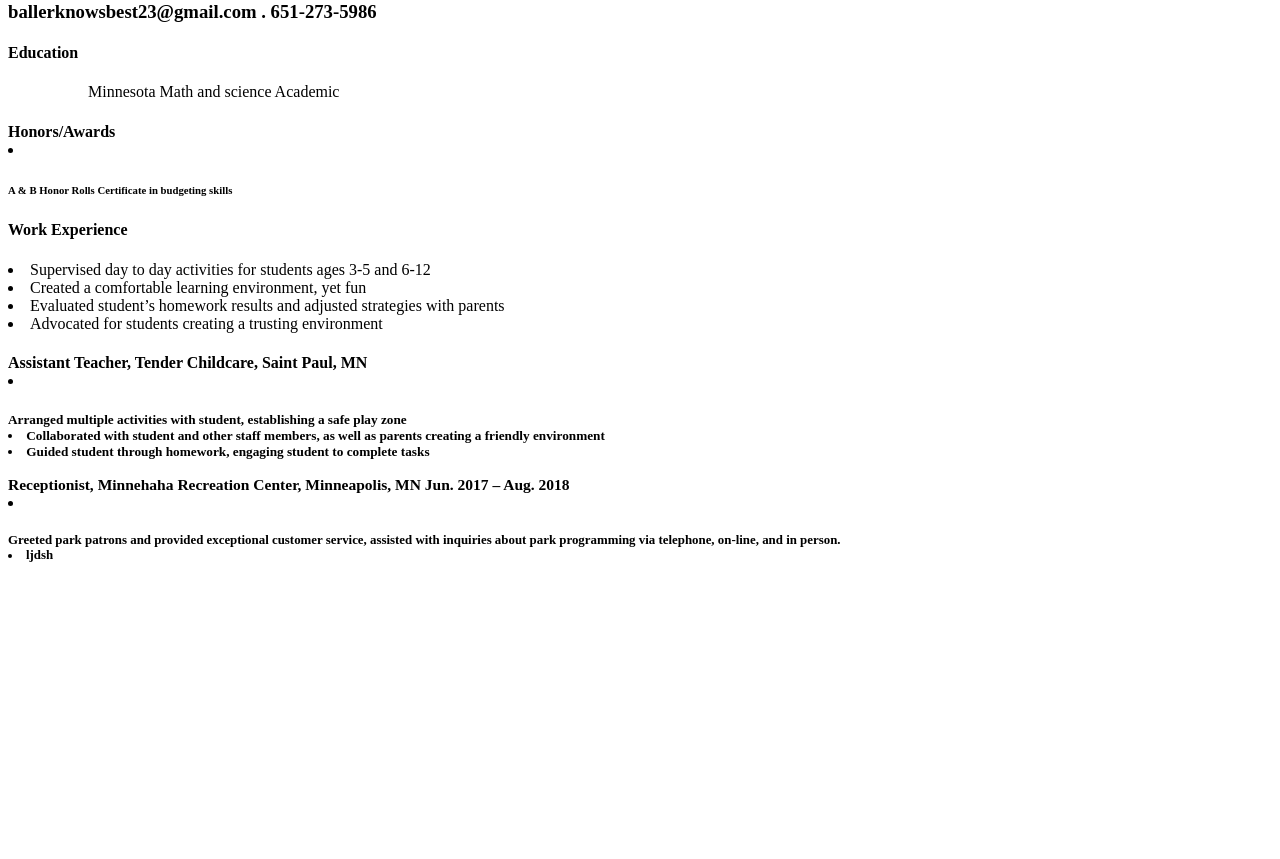
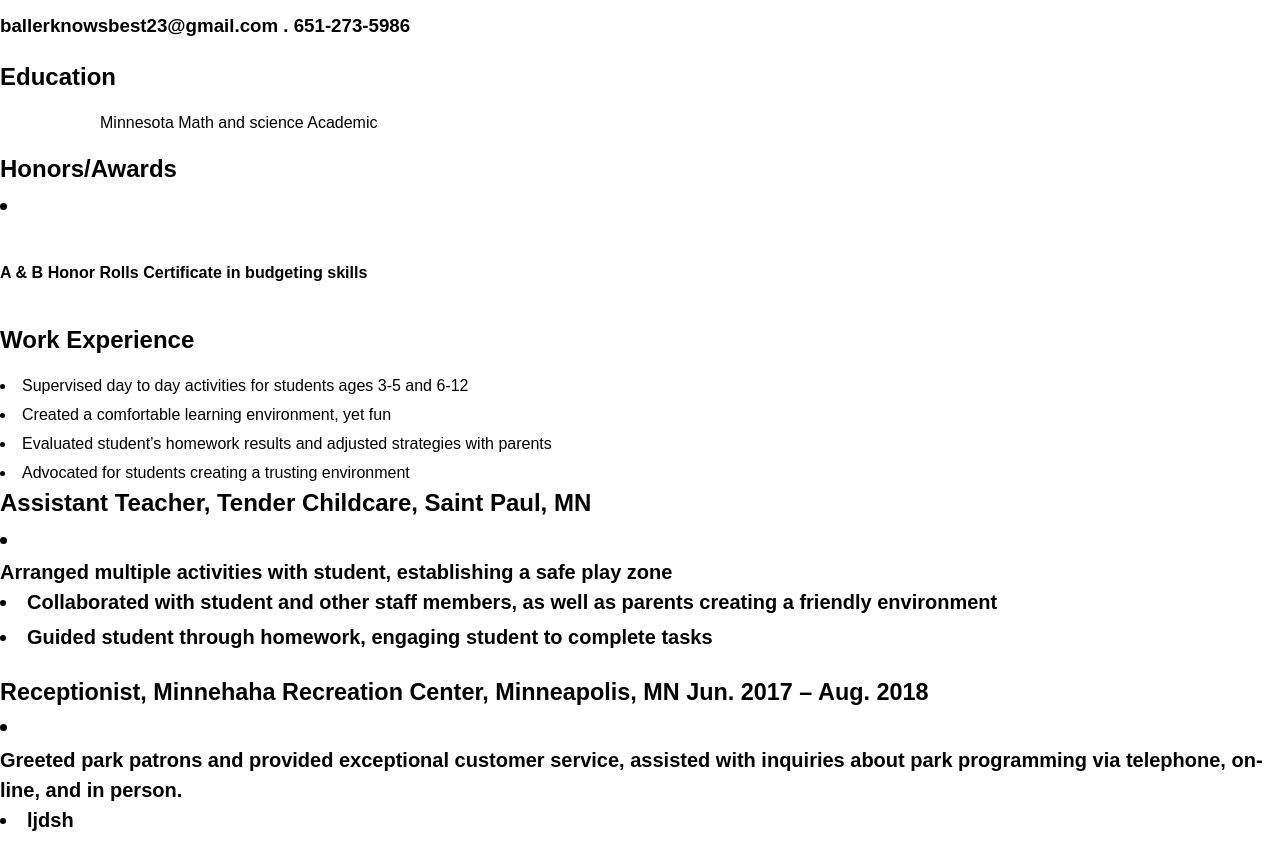
Before and after one commit to Abdirahman1003/Abdirahman1003.github.io, a plain HTML site: page index.html in a window 1280 px wide. Shown: the part 79-938 px from the top of the page. Before the commit the page ends 800 px from the top, so only its background shows below. Drawn offline with Linux system fonts and the light colour scheme.

Commit message:
Update index.html

```diff
--- a/index.html
+++ b/index.html
@@ -1,8 +1,11 @@
 <!DOCTYPE html>
 <html>
   <head>
+    <meta charset="utf-8">
+    <meta name="viewport" content="width=device-width">
    <h1> Abdirhmaan Mohamed </h1>
     <h3>ballerknowsbest23@gmail.com . 651-273-5986 </h3>
+    <link rel="stylesheet" href="style.css"/>
   </head>
 
   <body>
```
